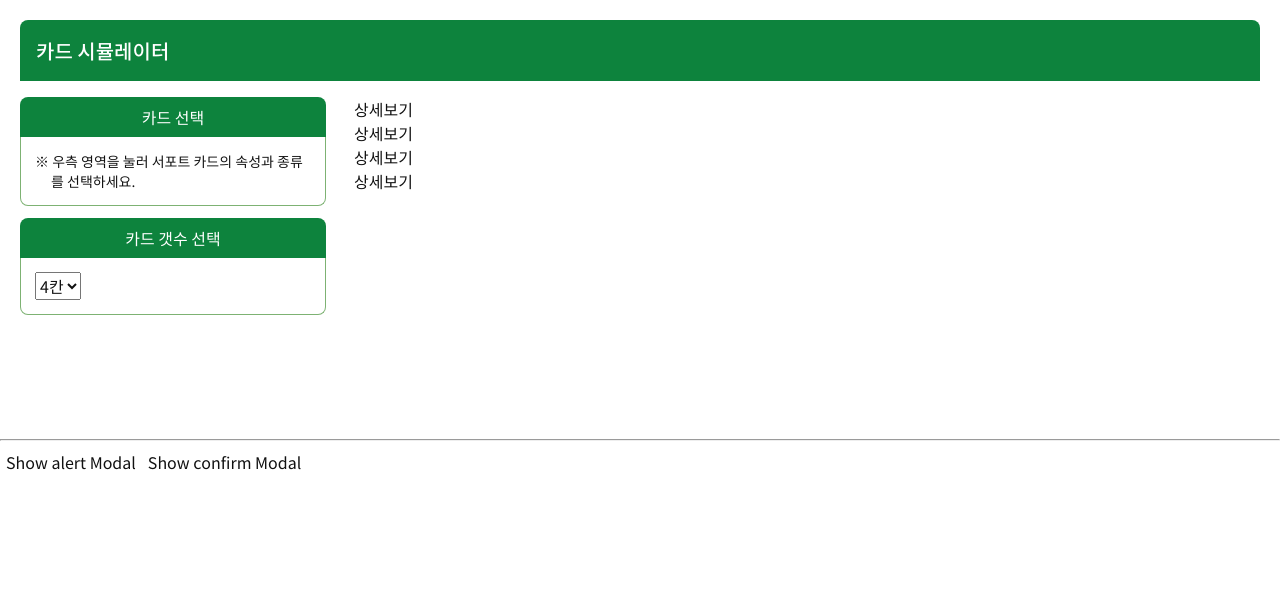
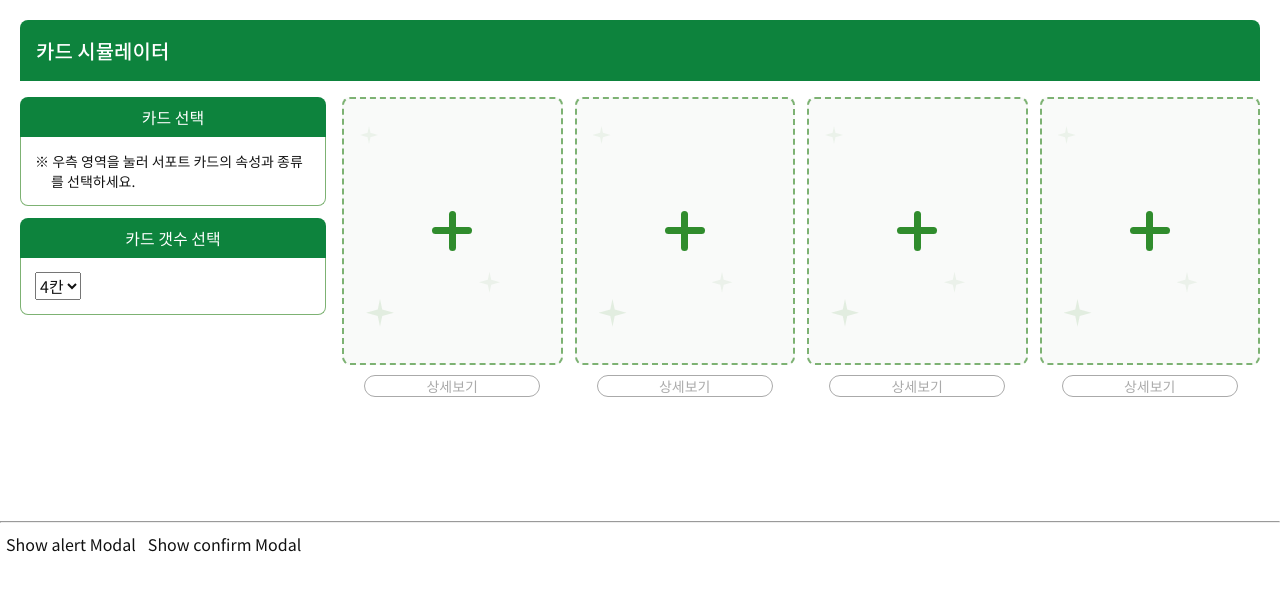
Before and after one commit to winterfall98/pj-react-uma-app, a React (Vite) app: page / in a window 1280 px wide. Shown: the top 590 px of the page. Built offline with nearby package versions, Linux system fonts and the light colour scheme.

Commit message:
Card 스타일링

```diff
--- a/src/assets/styles/utilities.scss
+++ b/src/assets/styles/utilities.scss
@@ -20,11 +20,12 @@
     --radius-sm: 4px;
     --radius-md: 6px;
     --radius-lg: 8px;
+    --radius-xlg: 16px;
 }
 
 #cardSimulator {
     --color-header-bg: #0d833d;
-    --color-plus-button : #308c2d;
+    --color-plus-button: #308c2d;
     --color-border: #7db273;
     --color-bg-first: #c4d8b5;
     --color-bg-second: #f9faf9;
--- a/src/cardSimulator/assets/styles/cardSimulator.module.scss
+++ b/src/cardSimulator/assets/styles/cardSimulator.module.scss
@@ -41,12 +41,118 @@
 
         p {
             font-size: var(--font-sm);
-            padding-left: 1rem;
+            padding-left: var(--space-md);
             text-indent: -1rem;
         }
     }
 
     .cardList {
         width: var(--right-width);
+        display: flex;
+        align-items: start;
+        gap: var(--space-xsm);
+    }
+    .card {
+        width: 100%;
+        a {
+            display: block;
+            width: 80%;
+            margin-top: var(--space-half);
+            margin-left: auto;
+            margin-right: auto;
+            border: 1px solid var(--black-400);
+            border-radius: var(--radius-xlg);
+            color: var(--black-400);
+            font-size: var(--font-sm);
+            text-align: center;
+            &.on {
+                border: 1px solid var(--color-border);
+                color: var(--black-800);
+            }
+            &.disabled {
+                pointer-events: none;
+                user-select: none;
+            }
+        }
+    }
+    .cardSlot {
+        position: relative;
+        width: 100%;
+        background: var(--color-bg-second);
+        border: 2px dashed var(--color-border);
+        border-radius: var(--radius-lg);
+        overflow: hidden;
+
+        .sparkle {
+            position: absolute;
+            left: 28px;
+            bottom: 34px;
+            width: 34px;
+            height: 34px;
+            background: #b8d3b1;
+            opacity: 0.28;
+
+            clip-path: polygon(
+                50% 0%,
+                58% 38%,
+                100% 50%,
+                58% 62%,
+                50% 100%,
+                42% 62%,
+                0% 50%,
+                42% 38%
+            );
+        }
+
+        .s1 {
+            left: 22px;
+            bottom: 36px;
+            width: 28px;
+            height: 28px;
+            opacity: 0.35;
+        }
+
+        .s2 {
+            width: 21px;
+            height: 21px;
+            left: 135px;
+            bottom: 70px;
+            opacity: 0.22;
+        }
+
+        .s3 {
+            left: 16px;
+            top: 27px;
+            width: 18px;
+            height: 18px;
+            opacity: 0.21;
+        }
+
+        .slotPlus {
+            display: block;
+            position: relative;
+            width: 100%;
+            padding-top: 128%;
+            cursor: pointer;
+            &:before,
+            &:after {
+                content: "";
+                position: absolute;
+                left: 0;
+                top: 0;
+                right: 0;
+                bottom: 0;
+                width: 7px;
+                height: 40px;
+                margin: auto;
+                background-color: var(--color-plus-button);
+                border-radius: var(--radius-sm);
+            }
+
+            &::after {
+                width: 40px;
+                height: 7px;
+            }
+        }
     }
 }
```
